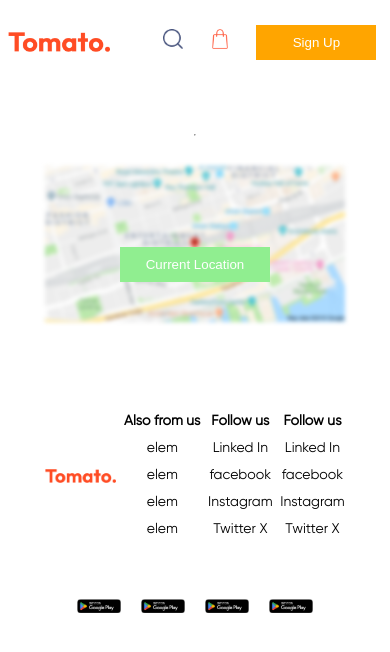
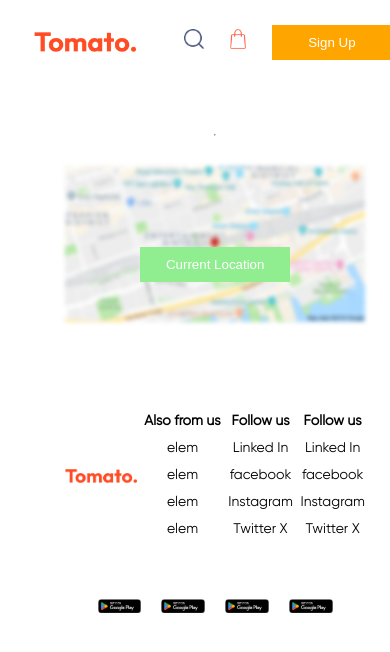
Before and after one commit to Ankushdhull9908/food-ordering, a React (Create React App) app: page / in a window 390 px wide. Shown: the top 652 px of the page. Built offline with nearby package versions, Linux system fonts and the light colour scheme.

Commit message:
made some changes in  margins in index.css file

```diff
--- a/src/components/Header.css
+++ b/src/components/Header.css
@@ -111,8 +111,8 @@
         display: flex;
         justify-content: center;
         align-items: center;
-        height: 36vh;
-        width: 100vw;
+        height: 24vh;
+        width: 95vw;
     }
 
     #headerimg{
--- a/src/components/Navbar.css
+++ b/src/components/Navbar.css
@@ -4,7 +4,7 @@
     justify-content: space-between;
     gap: 10px;
     align-items: center;
-    width: 100%;
+    width: 95vw;
 }
 
 .navbar .logo{
@@ -50,11 +50,12 @@
 
 
 
-@media (max-width:480px) {
+@media (max-width:460px) {
 
     .navbar{
         flex-wrap: wrap;
         max-width:480px;
+        width: 93vw;
     }
 
     .navbar img{
--- a/src/index.css
+++ b/src/index.css
@@ -27,6 +27,7 @@
 
 @media (max-width:460px) {
   html, body {
+    margin-left: 14px;
     width: 96vw;
 
   }
```
